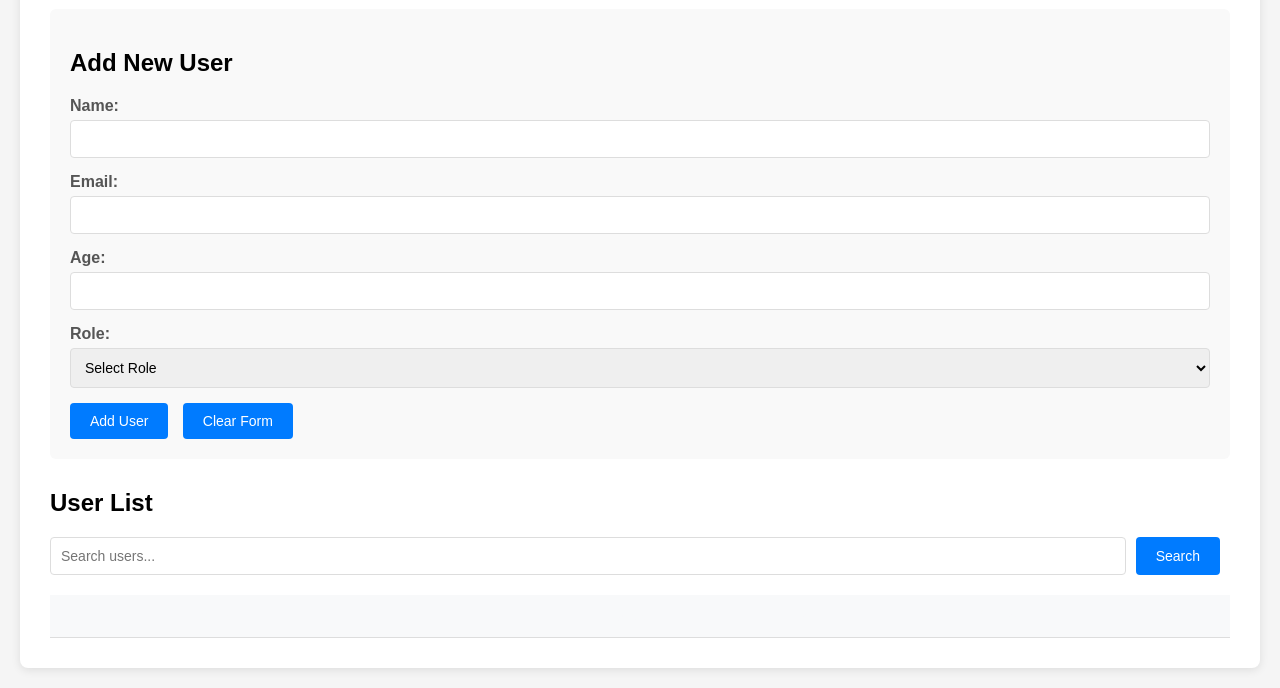
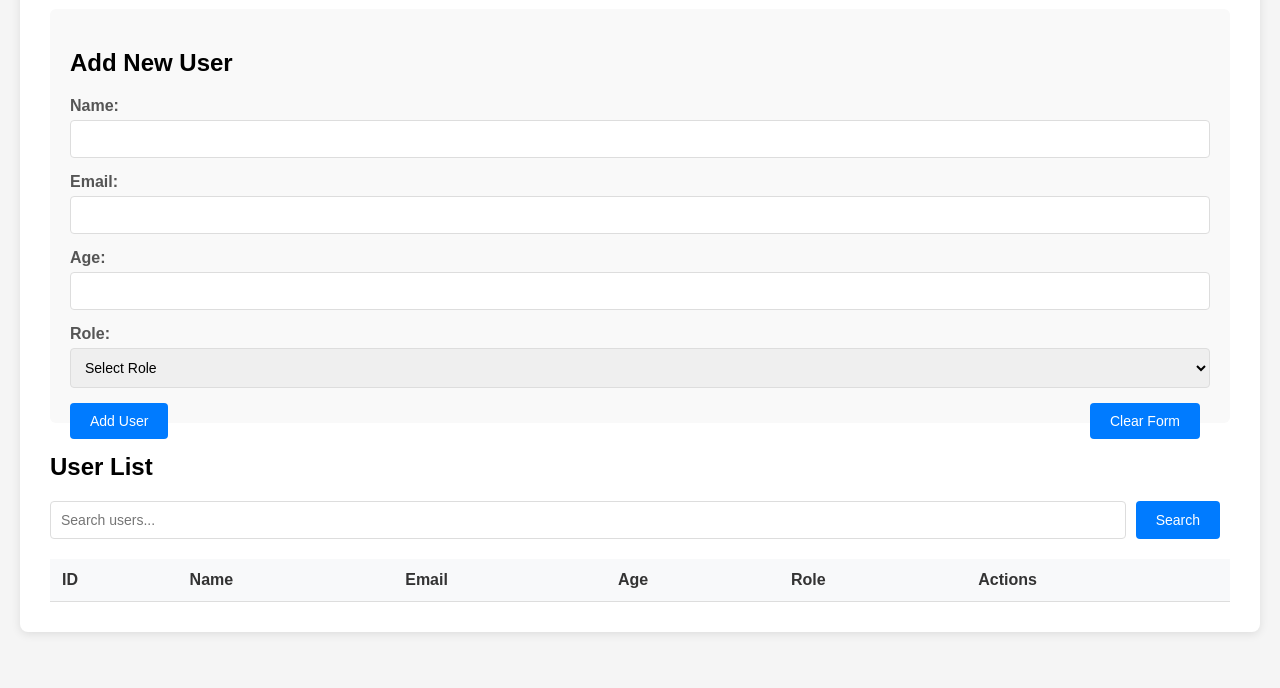
Before and after one commit to SachinPeer/tRcodgen_HTML, a plain HTML site: page index.html in a window 1280 px wide. Shown: the part 129-817 px from the top of the page. Drawn offline with Linux system fonts and the light colour scheme.

Commit message:
Add CSS layout bug: buttons positioned at opposite corners
- Add User button floated to left corner
- Clear Form button floated to right corner
- Creates broken form layout appearance
- Fix table headers color (revert previous bug)

```diff
--- a/styles.css
+++ b/styles.css
@@ -67,6 +67,15 @@ button:hover {
     background: #007bff; /* Should be #6c757d (gray) */
 }
 
+/* CSS BUG: Buttons positioned at opposite corners - broken layout */
+#submitBtn {
+    float: left;
+}
+
+#clearBtn {
+    float: right;
+}
+
 .search-container {
     margin-bottom: 20px;
     display: flex;
@@ -92,7 +101,7 @@ th, td {
 th {
     background-color: #f8f9fa;
     font-weight: bold;
-    color: #f8f9fa; /* CSS BUG: Text color same as background - headers invisible */
+    color: #333;
 }
 
 .action-btn {
```
